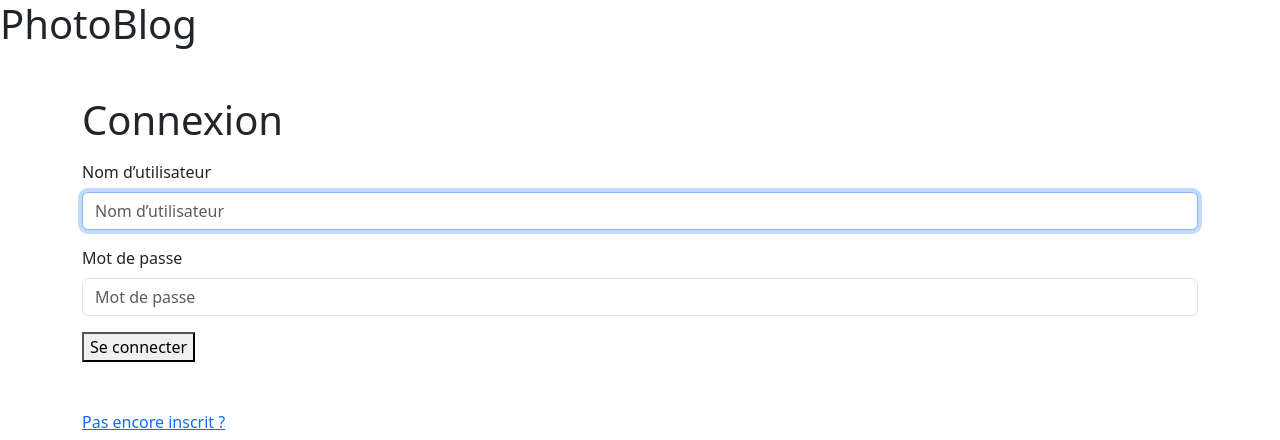
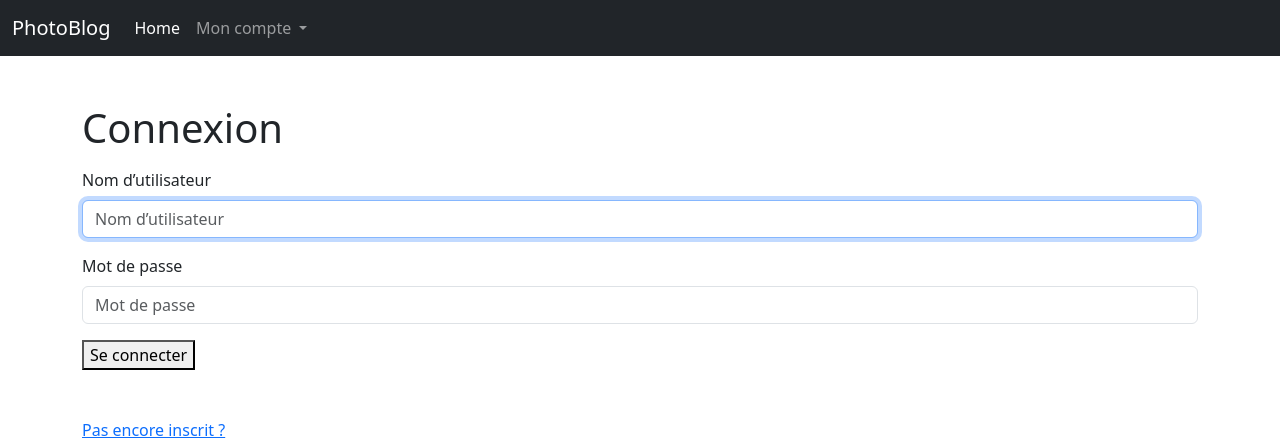
Before and after one commit to mataxelle/PhotoBlog, a Django app: page / in a window 1280 px wide. Shown: the top 440 px of the page. Run offline with Django 5.2, Linux system fonts and the light colour scheme; some libraries are stand-ins or nearby versions.

Commit message:
Add bootstrap and navbar

```diff
--- a/templates/base.html
+++ b/templates/base.html
@@ -4,22 +4,62 @@
 		<meta charset="UTF-8">
 		<meta name="viewport" content="width=device-width, initial-scale=1.0">
 		{% load bootstrap5 %}
-        {% bootstrap_css %}
-        {% bootstrap_javascript %}
+		{% bootstrap_css %}
+		{% bootstrap_javascript %}
 		<title>PhotoBlog</title>
 	</head>
-	<h1>PhotoBlog</h1>
 	<body>
+		<nav class="navbar navbar-expand-lg navbar-dark bg-dark">
+			<div class="container-fluid">
+				<a class="navbar-brand" href="{% url 'home'%}">PhotoBlog</a>
+				<button class="navbar-toggler" type="button" data-bs-toggle="collapse" data-bs-target="#navbarSupportedContent" aria-controls="navbarSupportedContent" aria-expanded="false" aria-label="Toggle navigation">
+					<span class="navbar-toggler-icon"></span>
+				</button>
+				<div class="collapse navbar-collapse" id="navbarSupportedContent">
+					<ul class="navbar-nav me-auto mb-2 mb-lg-0">
+						<li class="nav-item">
+							<a class="nav-link active" aria-current="page" href="{% url 'home'%}">Home</a>
+						</li>
+						<li class="nav-item dropdown">
+							{% if user.is_authenticated %}
+							    <a class="nav-link dropdown-toggle" href="#" role="button" data-bs-toggle="dropdown" aria-expanded="false">
+								    {{ user }}
+							    </a>
+							{% else %}
+								<a class="nav-link dropdown-toggle" href="#" role="button" data-bs-toggle="dropdown" aria-expanded="false">
+								    Mon compte
+							    </a>
+							{% endif %}
+
+							<ul class="dropdown-menu">
+								{% if user.is_authenticated %}
+								    <li>
+									    <a class="dropdown-item" href="{% url 'home' %}">Mon espace</a>
+								    </li>
+									<li class="nav-item">
+							            <a class="dropdown-item" href="{% url 'photo_upload'%}">Téléverser une photo</a>
+						            </li>
+								    <li><hr class="dropdown-divider"></li>
+								    <li>
+									    <a class="dropdown-item" href="{% url 'logout' %}">Se déconnecter</a>
+								    </li>
+								{% else %}
+									<li>
+									    <a class="dropdown-item" href="{% url 'login' %}">Connexion</a>
+								    </li>
+								    <li>
+									    <a class="dropdown-item" href="{% url 'signup' %}">S'inscrire</a>
+								    </li>
+								{% endif %}
+							</ul>
+						</li>
+					</ul>
+				</div>
+			</div>
+		</nav>
+
 		<div class="container my-5">
 		    {% block content %}{% endblock %}
 		</div>
-
-		{% if user.is_authenticated %}
-		    <p>Vous êtes connecté en tant que {{ request.user }}.</p>
-			<form method="post" action="{% url 'logout' %}">
-			    {% csrf_token %}
-                <button type="submit">Se déconnecter</button>
-            </form>
-		{% endif %}
-	</body>
-</html>
+		</body>
+	</html>
```
Also changed, not shown: blog/templates/blog/home.html (+9 -5 lines).
